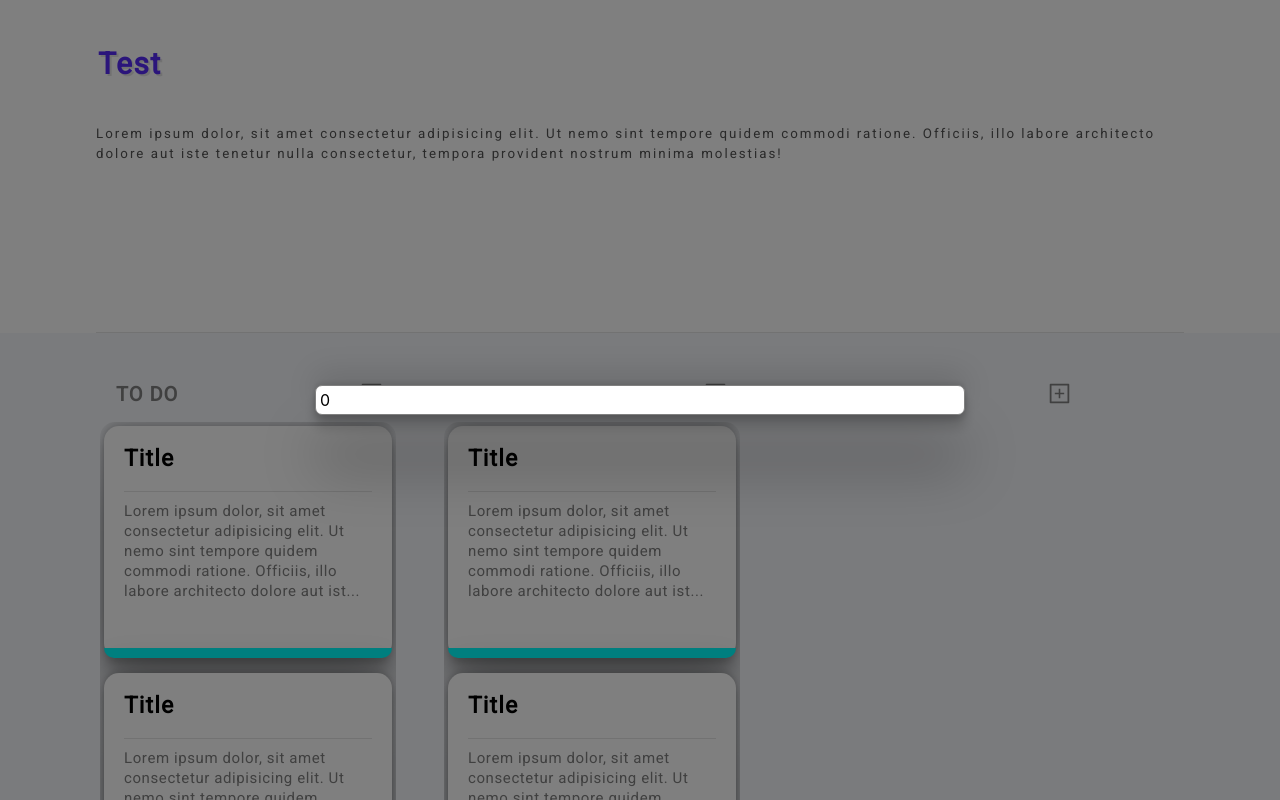
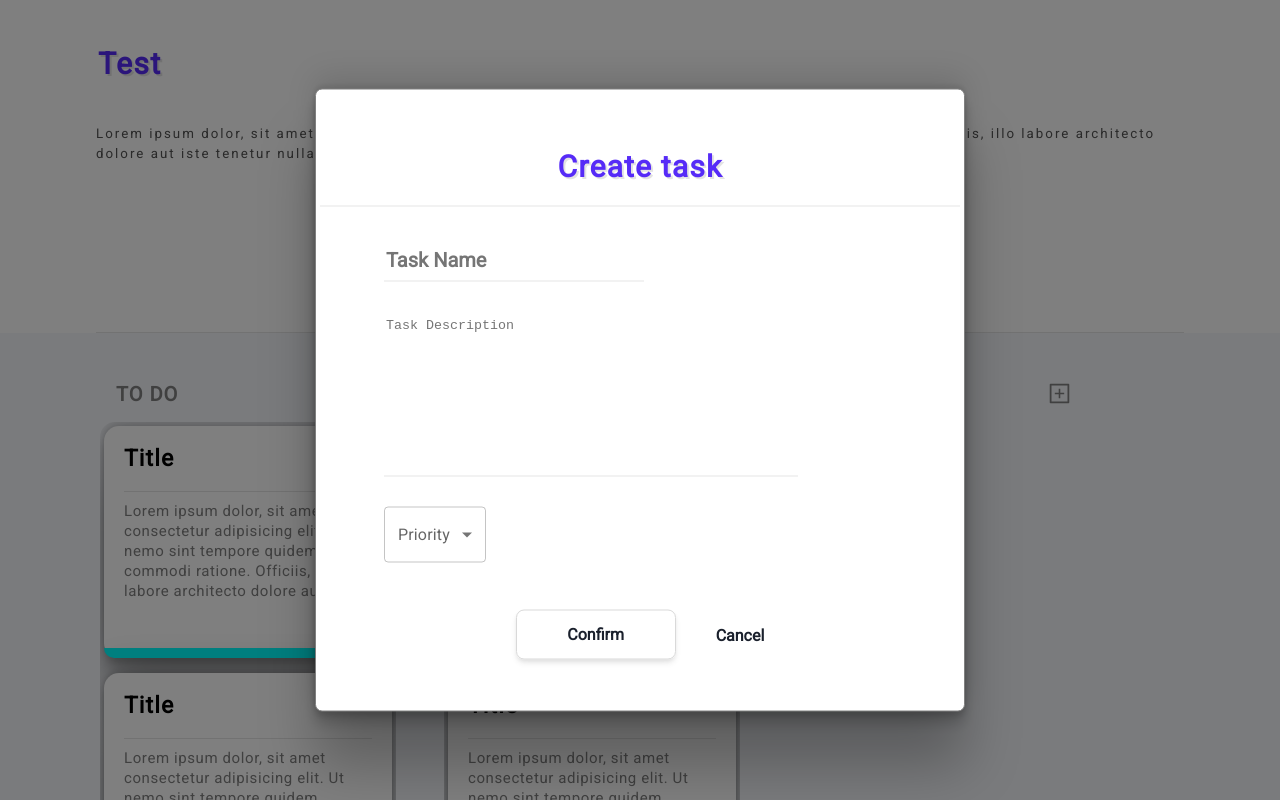
Before and after one commit to alesberesik22/kanban, a React (Create React App) app: page / in a window 1280 px wide. Both pictures are taken after a click on the icon 371 px from the left and 393 px from the top of the page. Shown: the top 800 px of the page. Built offline with nearby package versions, Linux system fonts and the light colour scheme.

Commit message:
create task modal

```diff
--- a/src/components/Card/Card.tsx
+++ b/src/components/Card/Card.tsx
@@ -1,4 +1,4 @@
-import React, { useState } from "react";
+import React, { useEffect, useState } from "react";
 import { FiSettings } from "react-icons/fi";
 import { AiOutlineClose } from "react-icons/ai";
 import "./Card.css";
@@ -7,6 +7,7 @@ import CardEditModal from "../Modals/CardEditModal";
 
 const Card = (props: any) => {
   const [hover, setHover] = useState("");
+  const [priority, setPriority] = useState({});
   const [cardModal, setCardModal] = useState(false);
   const [cardEdit, setCardEdit] = useState(false);
   const [title, setTitle] = useState(props.title);
@@ -15,6 +16,17 @@ const Card = (props: any) => {
     setCardModal(true);
     setCardEdit(false);
   };
+  useEffect(() => {
+    if (props.priority === "Easy") {
+      setPriority({ background: "aqua" });
+    } else if (props.priority === "Medium") {
+      setPriority({ background: "yellow" });
+    } else if (props.priority === "Critical") {
+      setPriority({ background: "red" });
+    } else {
+      setPriority({ background: "aqua" });
+    }
+  }, []);
   return (
     <div
       className="card"
@@ -45,7 +57,7 @@ const Card = (props: any) => {
             {text.length > 250 ? text : text.substring(0, 150) + "...   "}
           </span>
         </div>
-        <div className="card_importance" style={{ background: "aqua" }}></div>
+        <div className="card_importance" style={priority}></div>
       </div>
       {cardModal && (
         <CardViewModal
--- a/src/components/Kanban/Kanban.tsx
+++ b/src/components/Kanban/Kanban.tsx
@@ -17,12 +17,14 @@ const itemsFromBackend = [
     title: "Title",
     content:
       "Lorem ipsum dolor, sit amet consectetur adipisicing elit. Ut nemo sint tempore quidem commodi ratione. Officiis, illo labore architecto dolore aut iste tenetur nulla consectetur, tempora provident nostrum minima molestias!",
+    priority: "Easy",
   },
   {
     id: 1,
     title: "Title",
     content:
       "Lorem ipsum dolor, sit amet consectetur adipisicing elit. Ut nemo sint tempore quidem commodi ratione. Officiis, illo labore architecto dolore aut iste tenetur nulla consectetur, tempora provident nostrum minima molestias!",
+    priority: "Medium",
   },
 ];
 const items2FromBackend = [
@@ -31,12 +33,14 @@ const items2FromBackend = [
     title: "Title",
     content:
       "Lorem ipsum dolor, sit amet consectetur adipisicing elit. Ut nemo sint tempore quidem commodi ratione. Officiis, illo labore architecto dolore aut iste tenetur nulla consectetur, tempora provident nostrum minima molestias!",
+    priority: "Critical",
   },
   {
     id: 4,
     title: "Title",
     content:
       "Lorem ipsum dolor, sit amet consectetur adipisicing elit. Ut nemo sint tempore quidem commodi ratione. Officiis, illo labore architecto dolore aut iste tenetur nulla consectetur, tempora provident nostrum minima molestias!",
+    priority: "Easy",
   },
 ];
 
@@ -65,7 +69,9 @@ const Kanban = () => {
   const editHeader = () => {
     setEdit((prev) => !prev);
   };
-  useEffect(() => {}, [columns]);
+  useEffect(() => {
+    console.log(columns);
+  }, [columns]);
   const onDragEnd = (result: any) => {
     if (!result.destination) return;
     const { source, destination } = result;
@@ -248,6 +254,7 @@ const Kanban = () => {
                                     title={item.title}
                                     content={item.content}
                                     id={item.id}
+                                    priority={item.priority}
                                   />
                                 </div>
                               )}
--- a/src/components/Modals/CreateTaskModal.css
+++ b/src/components/Modals/CreateTaskModal.css
@@ -13,3 +13,133 @@
   width: 50%;
   background: white;
 }
+.create_task_modal_container {
+  width: 100%;
+  height: 100%;
+  display: flex;
+  justify-content: center;
+  flex-direction: column;
+  gap: 2rem;
+}
+.create_task_modal_container_header {
+  width: 100%;
+  height: 5rem;
+  display: flex;
+  align-items: center;
+  justify-content: center;
+  border-bottom: 1px solid rgba(0, 0, 0, 0.1);
+  padding-top: 2rem;
+}
+.create_task_modal_container_header h2 {
+  color: #562bf7;
+  text-shadow: 2px 2px rgba(105, 105, 105, 0.185);
+  font-family: "Roboto";
+  font-size: 30px;
+  letter-spacing: 0.04em;
+}
+.create_task_modal_container_task {
+  width: 100%;
+  height: 100%;
+  display: flex;
+  flex-direction: column;
+  align-items: flex-start;
+  padding-left: 4rem;
+  padding-right: 4rem;
+  gap: 30px;
+  box-sizing: border-box;
+}
+.create_task_modal_container_task input {
+  width: 50%;
+  height: 2.5rem;
+  border: none;
+  outline: none;
+  font-family: "Roboto";
+  font-size: 20px;
+  font-weight: 900;
+  color: black;
+  transition: all 0.5s 0s ease-in-out;
+  border-bottom: 1px solid rgba(0, 0, 0, 0.1);
+}
+
+.create_task_modal_container_task input:hover {
+  border-bottom: 2px solid #562bf7;
+}
+.create_task_modal_container_task input:focus {
+  border-bottom: 2px solid #562bf7;
+}
+.create_task_modal_container_task textarea {
+  width: 80%;
+  height: 10rem;
+  border: none;
+  background: transparent;
+  outline: none;
+  resize: none;
+  transition: all 0.5s 0s ease-in-out;
+  line-height: 23px;
+  border-bottom: 1px solid rgba(0, 0, 0, 0.1);
+}
+.create_task_modal_container_task textarea:hover {
+  border-bottom: 2px solid #562bf7;
+}
+.create_task_modal_container_task textarea:focus {
+  border-bottom: 2px solid #562bf7;
+}
+.select {
+  width: 20%;
+  color: black;
+  border-color: #562bf7;
+}
+.create_task_modal_container_buttons {
+  width: 100%;
+  height: 3rem;
+  margin-top: 1rem;
+  display: flex;
+  align-items: center;
+  justify-content: center;
+  flex-direction: row;
+  gap: 40px;
+  padding-bottom: 3rem;
+}
+.create_task_modal_container_buttons button {
+  border: 1px solid #d9d9d9;
+  box-shadow: 0 4px 6px -1px rgba(0, 0, 0, 0.1),
+    0 2px 4px -1px rgba(0, 0, 0, 0.06);
+  color: #1a202c;
+  font-family: "Roboto";
+  font-size: 1rem;
+  font-weight: 700;
+  justify-content: center;
+  line-height: 24px;
+  padding: 24px;
+  text-decoration: none;
+  border-radius: 8px;
+  cursor: pointer;
+  display: flex;
+  align-items: center;
+  justify-content: center;
+  height: 100%;
+  width: 25%;
+  background: transparent;
+  transition: all 0.2s 0s ease-out;
+}
+.create_task_modal_container_buttons button:hover {
+  background: #562bf7;
+  scale: 1.05;
+  color: white;
+}
+.create_task_modal_container_buttons div {
+  height: 100%;
+  font-family: "Roboto";
+  display: flex;
+  align-items: center;
+  justify-content: center;
+  font-size: 1rem;
+  font-weight: 700;
+  color: #1a202c;
+  transition: all 0.2s 0s ease-out;
+  transform-origin: left top;
+}
+.create_task_modal_container_buttons div:hover {
+  color: #562bf7;
+  transform: scale(1.05);
+}
--- a/src/components/Modals/CreateTaskModal.tsx
+++ b/src/components/Modals/CreateTaskModal.tsx
@@ -1,10 +1,42 @@
-import { Box, Modal } from "@mui/material";
+import { Box, MenuItem, Modal } from "@mui/material";
+import Select, { SelectChangeEvent } from "@mui/material/Select";
+import InputLabel from "@mui/material/InputLabel";
+import FormControl from "@mui/material/FormControl";
 import React, { useEffect, useState } from "react";
 import "./CreateTaskModal.css";
 
 const CreateTaskModal = (props: any) => {
   const [open, setOpen] = useState(false);
+  const [priority, setPriority] = useState("");
+  const [title, setTitle] = useState("");
+  const [context, setContext] = useState("");
   const handleClose = () => {
+    setOpen(false);
+    props.setCreateTask(false);
+  };
+  const createTask = () => {
+    const payload = {
+      id: Math.floor(Math.random() * (100 - 10 + 1) + 10),
+      title: title,
+      content: context,
+      priority: priority,
+    };
+    props.setColumns((oldArray: []) =>
+      oldArray.map((item: any) => {
+        if (item.id === props.columnID) {
+          console.log(props.columnID);
+          console.log(item);
+          return [...item.items, payload];
+        }
+      })
+    );
+    setOpen(false);
+    props.setCreateTask(false);
+  };
+  const cancelTask = () => {
+    setPriority("");
+    setTitle("");
+    setContext("");
     setOpen(false);
     props.setCreateTask(false);
   };
@@ -15,7 +47,46 @@ const CreateTaskModal = (props: any) => {
     <div>
       <Modal open={open} onClose={handleClose}>
         <Box className="create_task_modal">
-          <div className="create_task_modal_container">{props.columnID}</div>
+          <div className="create_task_modal_container">
+            <div className="create_task_modal_container_header">
+              <h2>Create task</h2>
+            </div>
+            <div className="create_task_modal_container_task">
+              <input
+                required
+                placeholder="Task Name"
+                value={title}
+                onChange={(e) => setTitle(e.target.value)}
+              />
+              <textarea
+                required
+                placeholder="Task Description"
+                value={context}
+                onChange={(e) => setContext(e.target.value)}
+              />
+              <FormControl fullWidth>
+                <InputLabel id="select_priority">Priority</InputLabel>
+                <Select
+                  labelId="select_priority"
+                  id="select"
+                  value={priority}
+                  label="Priority"
+                  onChange={(e: SelectChangeEvent) =>
+                    setPriority(e.target.value)
+                  }
+                  className="select"
+                >
+                  <MenuItem value={"Easy"}>Easy</MenuItem>
+                  <MenuItem value={"Mediu"}>Medium</MenuItem>
+                  <MenuItem value={"Critical"}>Critical</MenuItem>
+                </Select>
+              </FormControl>
+            </div>
+            <div className="create_task_modal_container_buttons">
+              <button onClick={createTask}>Confirm</button>
+              <div onClick={cancelTask}>Cancel</div>
+            </div>
+          </div>
         </Box>
       </Modal>
     </div>
```
